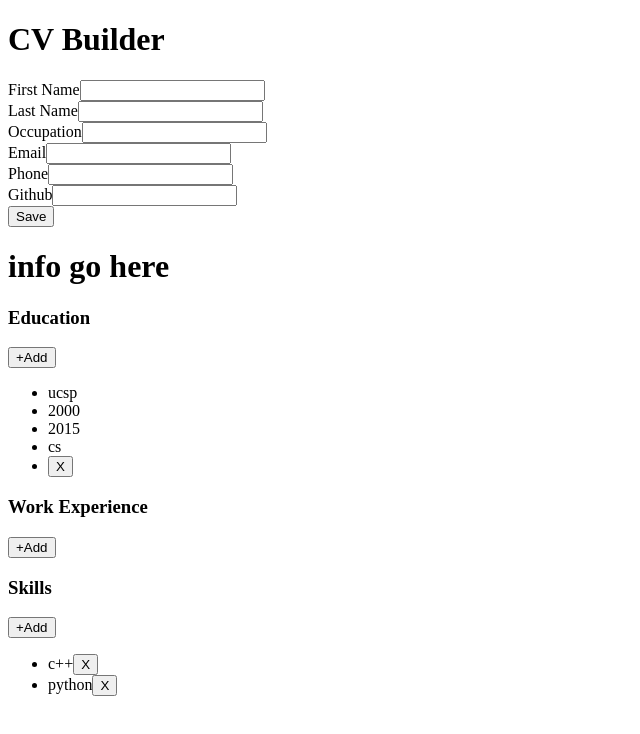
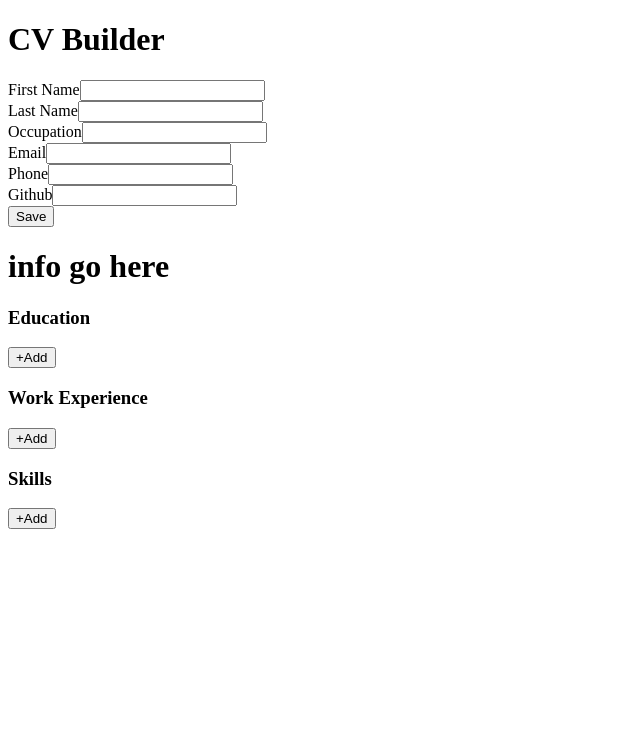
Before and after one commit to Montenegrojds/cvapp, a React (Create React App) app: page / in a window 1280 px wide. Shown: the top 734 px of the page, without its empty margins (0-640 px from the left). Built offline with nearby package versions, Linux system fonts and the light colour scheme.

Commit message:
remove hardcoded examples

```diff
--- a/src/components/education.js
+++ b/src/components/education.js
@@ -11,8 +11,6 @@ class Education extends React.Component {
             id: '',
             addNew:false,
             education: [
-                {
-                nameUniversity:'ucsp',from: '2000', to: '2015', degree: 'cs', id: uniqid()}
 
             ],
             educationtoupdate: {
--- a/src/components/skills.js
+++ b/src/components/skills.js
@@ -7,8 +7,7 @@ class Skills extends React.Component {
         this.state = {
             addskill: '',
             skillList: [
-                {skill: 'c++', id: uniqid()},
-                {skill: 'python', id: uniqid()},
+
             ],
             displayFormStatus: false,
             skillupdate:{
```
